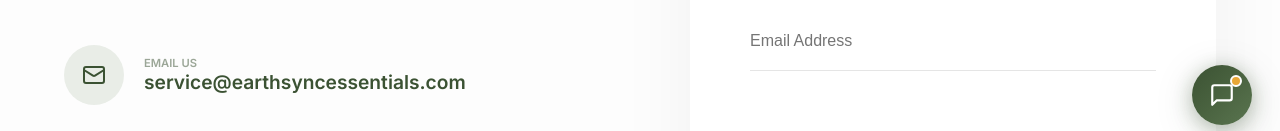
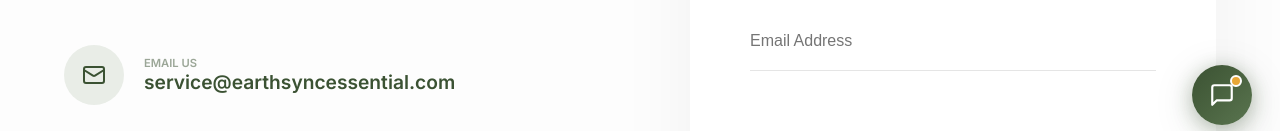
Before and after one commit to hanovadevs/EarthSync, a React (Vite) app: page /contact in a window 1280 px wide. Shown: the part 647-778 px from the top of the page. Built offline with nearby package versions, Linux system fonts and the light colour scheme.

Commit message:
Contact Form

```diff
--- a/src/components/Contact.jsx
+++ b/src/components/Contact.jsx
@@ -45,7 +45,7 @@ const Contact = () => {
       // FORMSPREE ENDPOINT
       // Pro Tip: Log in to Formspree, create a form, and use the ID (e.g. /f/mqkvovzk)
       // for 100% reliability with AJAX.
-      const FORMSPREE_ENDPOINT = "https://formspree.io/service@earthsyncessentials.com";
+      const FORMSPREE_ENDPOINT = "https://formspree.io/service@earthsyncessential.com";
 
       const data = new FormData(formRef.current);
 
@@ -134,13 +134,13 @@ const Contact = () => {
             <span style={{ fontSize: '0.7rem', fontWeight: 800, textTransform: 'uppercase', letterSpacing: '0.4em', color: '#3B5233', display: 'block', marginBottom: '30px' }}>Contact Details</span>
             <h2 style={{ fontSize: '2.5rem', fontWeight: 900, marginBottom: '60px', lineHeight: 1.1 }}>Reach out to our <br /> rest experts.</h2>
 
-            <a href="mailto:service@earthsyncessentials.com" style={contactItemStyle} className="contact-hover">
+            <a href="mailto:service@earthsyncessential.com" style={contactItemStyle} className="contact-hover">
               <div style={{ width: '60px', height: '60px', borderRadius: '50%', backgroundColor: '#E9EDE7', display: 'flex', alignItems: 'center', justifyContent: 'center' }}>
                 <Mail size={24} />
               </div>
               <div>
                 <span style={{ display: 'block', fontSize: '0.7rem', opacity: 0.5, textTransform: 'uppercase', fontWeight: 700 }}>Email us</span>
-                <span style={{ fontSize: '1.2rem', fontWeight: 600 }}>service@earthsyncessentials.com</span>
+                <span style={{ fontSize: '1.2rem', fontWeight: 600 }}>service@earthsyncessential.com</span>
               </div>
             </a>
 
--- a/src/components/Footer.jsx
+++ b/src/components/Footer.jsx
@@ -119,7 +119,7 @@ const Footer = () => {
             <span style={columnTitleStyle}>Connect</span>
             <ul style={{ listStyle: 'none', padding: 0, display: 'flex', flexDirection: 'column', gap: '12px' }}>
               <li style={{ display: 'flex', alignItems: 'center', gap: '8px', color: '#888', fontSize: '0.85rem' }}>
-                <Mail size={14} color="#3B5233" /> service@earthsyncessentials.com
+                <Mail size={14} color="#3B5233" /> service@earthsyncessential.com
               </li>
               <li style={{ display: 'flex', alignItems: 'center', gap: '8px', color: '#888', fontSize: '0.85rem' }}>
                 <Phone size={14} color="#3B5233" /> +1 9085732722
```
